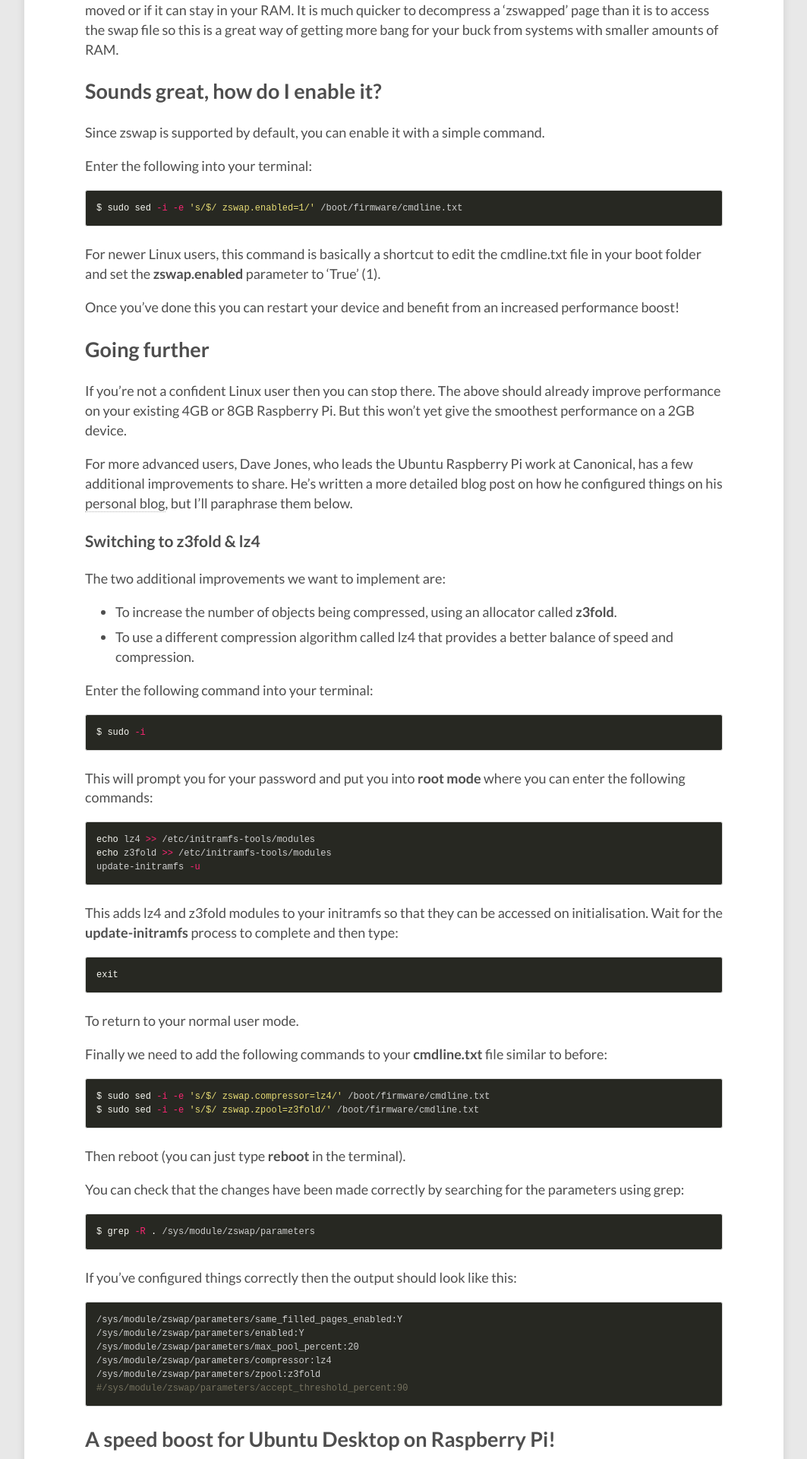
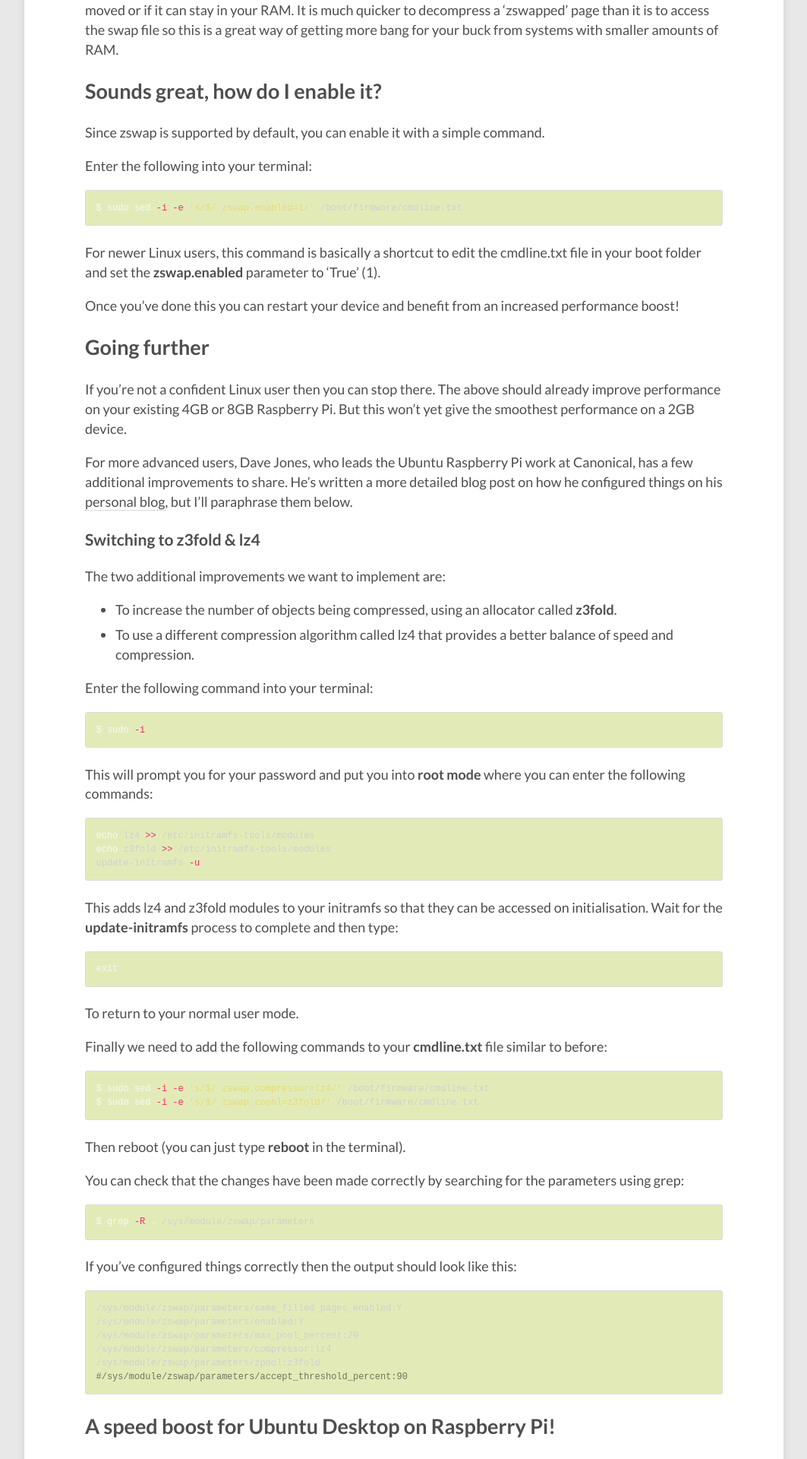
Before and after one commit to lucameng/lucameng.github.io, a Jekyll site: the page built from _posts/2022-05-06-Running-Ubuntu Desktop-on-a-2GB-Raspberry-Pi-4.md, in a window 1280 px wide. Shown: the part 1543-3463 px from the top of the page at 76% size, without its empty margins (108-1171 px from the left). Built offline with Jekyll 4.4.1, drawn with Linux system fonts in a browser that asks for light colours; grey boxes are pictures that could not be loaded.

Commit message:
change highlight font-size

```diff
--- a/_sass/_syntax.scss
+++ b/_sass/_syntax.scss
@@ -7,11 +7,11 @@ figure.highlight {
   position: relative;
   margin-bottom: 1.5em;
   color: #d0d0d0;
-  @include font-rem(16);
+  font-size: 15px;
   line-height: 1.5;
   border: 1px solid darken($body-color, 5);
   border-radius: 3px;
-  background-color: #272822;
+  background-color: #e2ebb8;
 
   .highlight {
     margin: 0;
```
